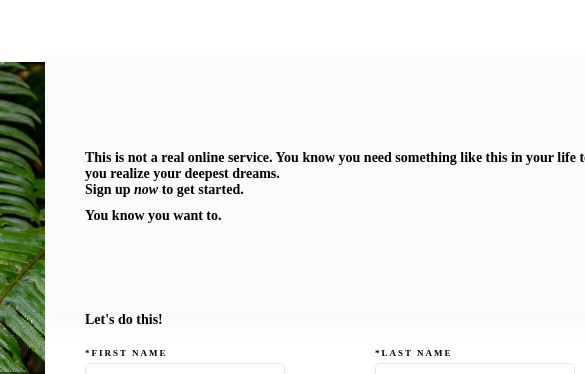
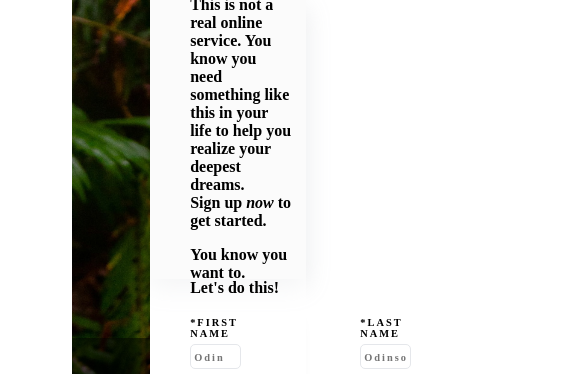
Before and after one commit to saadniazifed/Signup-Form, a plain HTML site: page index.html in a window 390 px wide. Shown: the top 374 px of the page, 585 px wide, since content can reach past the window. Drawn offline with Linux system fonts and the light colour scheme.

Commit message:
Responsiveness of the form has been completed.

```diff
--- a/script.js
+++ b/script.js
@@ -1,3 +1,9 @@
+const password = document.getElementsByTagName("input")[4].value;
+const confirm_password = document.getElementsByTagName("input")[5].value;
+const message = document.querySelector(".message");
+const user_password = document.getElementById("user_password");
+const confirm_password_input = document.getElementById("confirm_password");
+
 // Preventing the form from submitting.
 document.getElementById("form").addEventListener("submit", function (event) {
   event.preventDefault();
@@ -5,13 +11,6 @@ document.getElementById("form").addEventListener("submit", function (event) {
 });
 
 function passwordValidation() {
-  // const password = document.querySelector(".password").value;
-  const password = document.getElementsByTagName("input")[4].value;
-  const confirm_password = document.getElementsByTagName("input")[5].value;
-  const message = document.querySelector(".message");
-  const user_password = document.getElementById("user_password");
-  const confirm_password_input = document.getElementById("confirm_password");
-
   if (password == confirm_password) {
     // Some basic styling that matches this condition.
     message.textContent = "Passwords match.";
--- a/style.css
+++ b/style.css
@@ -4,6 +4,10 @@
   margin: 0;
   padding: 0;
   box-sizing: border-box;
+}
+
+html {
+  font-size: 16px;
 }
 
 /* Main Container where everything is going to be placed inside. */
@@ -18,15 +22,15 @@
 
 /* The container where sidebar and the content will come inplace. */
 .sign-up-form-container {
-  height: 720px;
-  width: 900px;
+  height: 100vh;
+  width: 63vw;
   display: flex;
 }
 
 /* Container to place the sidebar in. */
 .sidebar-container {
-  height: 720px;
-  width: 481px;
+  height: 100vh;
+  width: 20vw;
   position: relative;
 }
 
@@ -34,8 +38,8 @@
 .image-container {
   position: relative;
   background-image: url(plant.jpg);
-  height: 720px;
-  width: 300px;
+  height: 100vh;
+  width: 20vw;
   background-size: cover;
 }
 
@@ -46,8 +50,8 @@
 
 /* Transparent background */
 .transparent-background-container {
-  width: 300px;
-  height: 720px;
+  width: 20vw;
+  height: 100vh;
   display: flex;
   justify-content: center;
   align-items: center;
@@ -56,8 +60,8 @@
 
 /* Putting a transparent background */
 .transparent-background-container > div {
-  width: 300px;
-  height: 100px;
+  width: 20vw;
+  height: 20vh;
   background-color: black;
   background-color: rgba(0, 0, 0, 0.5);
   display: flex;
@@ -69,7 +73,7 @@
 .transparent-background-container > div > h2 {
   color: white;
   font-family: Norse-Bold;
-  font-size: 75px;
+  font-size: 4.5rem;
 }
 
 /* Odin Image inside the background. */
@@ -81,8 +85,8 @@
 
 /* First Div on top of the sign-up form. */
 .header-container {
-  width: 600px;
-  height: 250px;
+  width: 40vw;
+  height: 33vh;
   background-color: rgb(211, 211, 211, 0.1);
   display: flex;
   justify-content: center;
@@ -93,7 +97,7 @@
 
 /* Paragraphs inside the div. */
 .header-container > div > p {
-  font-size: 14px;
+  font-size: 1rem;
   font-family: Poppins;
   font-weight: bold;
   text-align: left;
@@ -104,13 +108,13 @@
 
 /* Giving a margin-top to the third paragraph of paragraphs-header class. */
 .paragraphs-header > p:nth-of-type(3) {
-  margin-top: 10px;
+  margin-top: 1rem;
 }
 
 /* Middle Section Container */
 .middle-section {
-  width: 600px;
-  height: 250px;
+  width: 40vw;
+  height: 33vh;
   background-color: rgba(255, 255, 255, 0.5);
   box-shadow: rgba(0, 0, 0, 0.45) 0px 25px 20px -20px;
   display: flex;
@@ -124,7 +128,7 @@
 
 /* Targeting the bold text at the start of the middle-section */
 .wrapper-middle-section > p:first-of-type {
-  font-size: 14px;
+  font-size: 1rem;
   font-family: Poppins;
   font-weight: bold;
   display: flex;
@@ -150,7 +154,7 @@ label {
 label,
 ::placeholder {
   font-family: Lora;
-  font-size: 9px;
+  font-size: 0.65rem;
   letter-spacing: 2px;
   font-weight: 600;
 }
@@ -169,7 +173,7 @@ input,
 textarea,
 select,
 button {
-  width: 200px;
+  width: 13vw;
   margin: 0;
   box-sizing: border-box;
 }
@@ -179,10 +183,10 @@ button {
 /* Last Section editing begins */
 .last-section {
   position: relative;
-  top: 69px;
+  top: 43px;
   left: -40px;
-  width: 600px;
-  height: 218px;
+  width: 40vw;
+  height: 33vh;
   background-color: rgb(211, 211, 211, 0.4);
   box-shadow: rgba(149, 157, 165, 0.2) 0px 8px 24px;
 }
```
